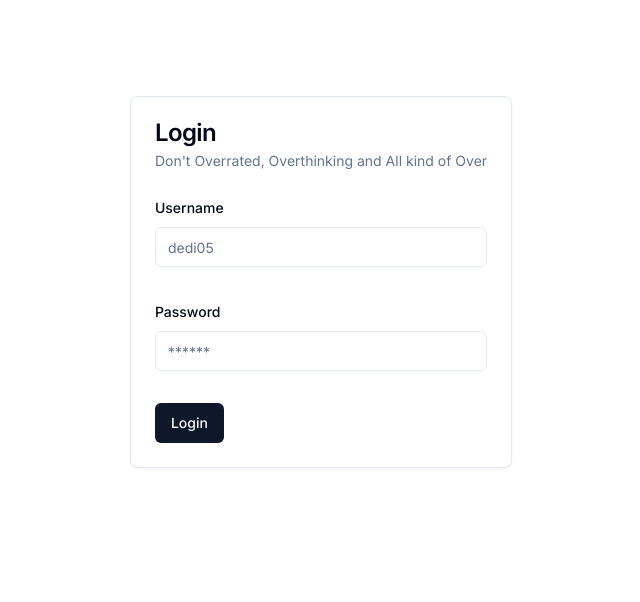
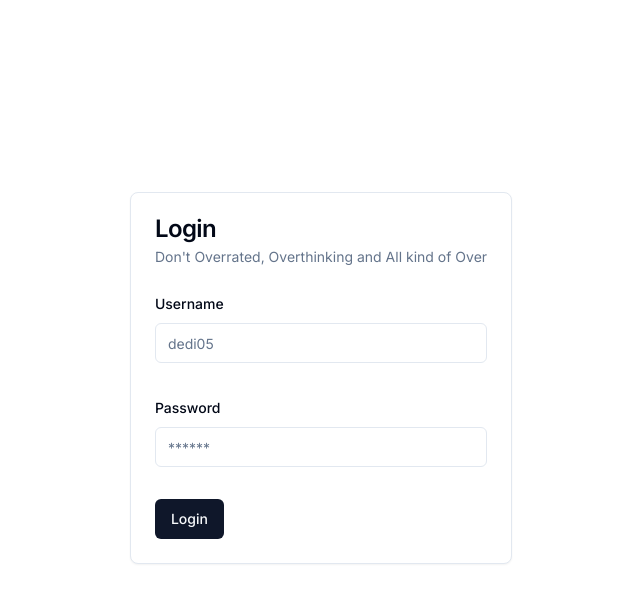
Before and after one commit to setiawanDedi05/bagman, a Next.js app in the folder frontend/: page / in a window 1280 px wide. Shown: the top 602 px of the page, without its empty margins (319-959 px from the left). Built offline with nearby package versions, Linux system fonts and the light colour scheme; no server answers.

Commit message:
change title, description and add toaster

```diff
--- a/frontend/app/layout.tsx
+++ b/frontend/app/layout.tsx
@@ -1,12 +1,13 @@
 import type { Metadata } from "next";
 import { Inter } from "next/font/google";
 import "./globals.css";
+import { Toaster } from "@/components/ui/toaster";
 
 const inter = Inter({ subsets: ["latin"] });
 
 export const metadata: Metadata = {
-  title: "Create Next App",
-  description: "Generated by create next app",
+  title: "Bagman",
+  description: "Awesome and Cool Task Manager",
 };
 
 export default function RootLayout({
@@ -16,7 +17,12 @@ export default function RootLayout({
 }>) {
   return (
     <html lang="en">
-      <body className={inter.className}>{children}</body>
+      <body className={inter.className}>
+        <Toaster />
+        <main className="flex min-h-screen flex-col items-center justify-between p-24">
+          {children}
+        </main>
+      </body>
     </html>
   );
 }
```
